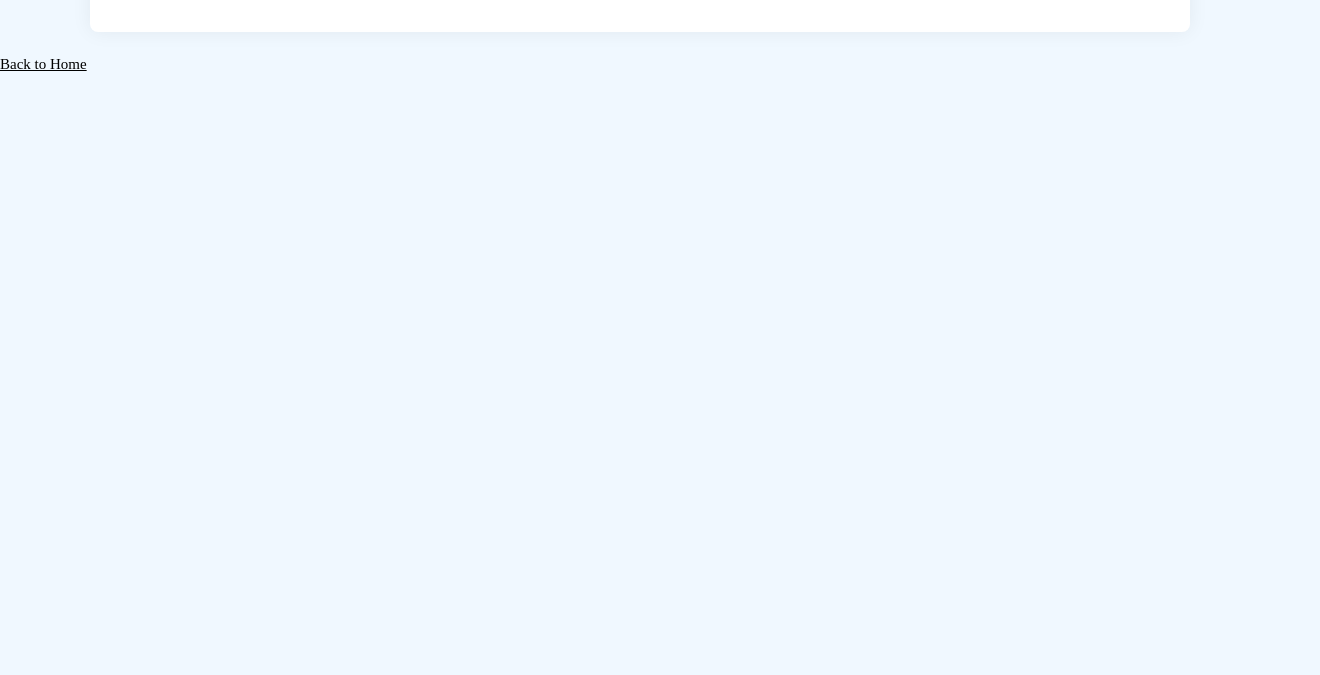
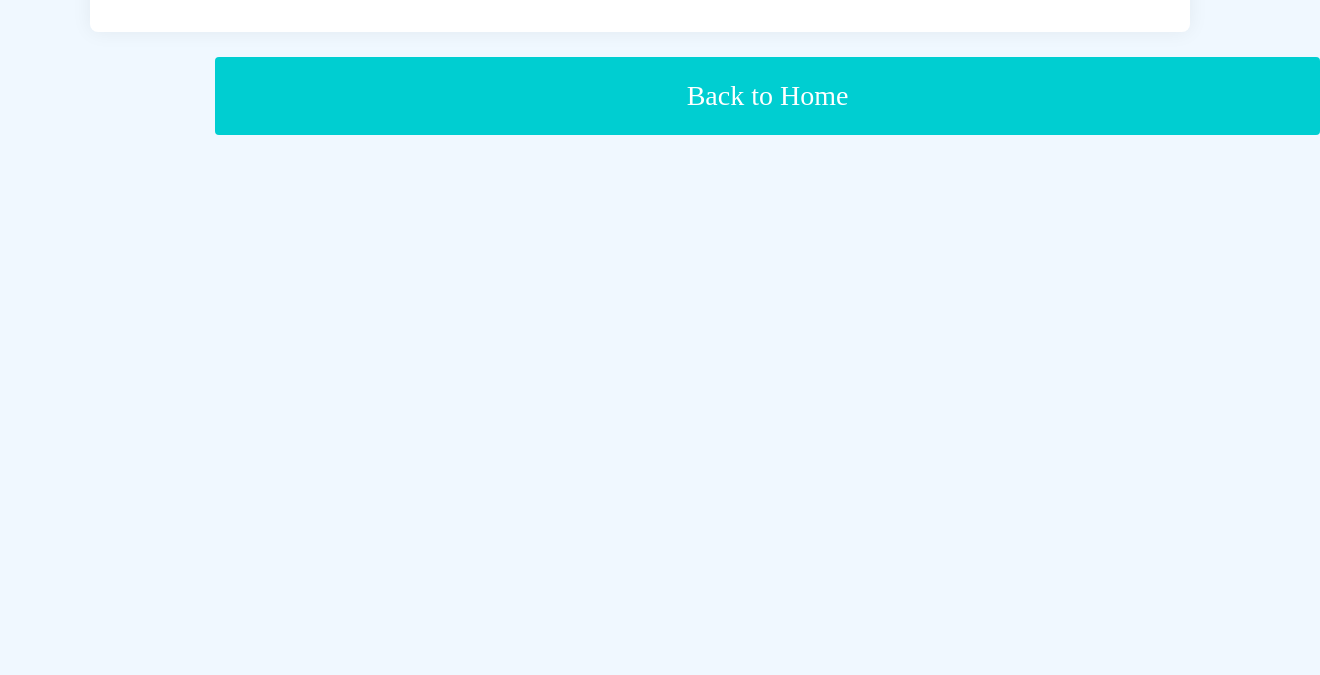
Before and after one commit to Data-struct-Project/contact-demo1, a plain HTML site: page success.html in a window 1280 px wide. Shown: the part 125-800 px from the top of the page, 1320 px wide, since content can reach past the window. Drawn offline with nearby package versions, Linux system fonts and the light colour scheme.

Commit message:
Update contact.css

```diff
--- a/contact.css
+++ b/contact.css
@@ -53,7 +53,7 @@ button[type="submit"] {
     padding: 20px;
     font-size: 24px;
     border-radius: 8px;
-    font-family: "Montserrat";
+    font-family: Bahnschrift;
     color: rgb(27, 166, 247);
     text-align: center;
     cursor: pointer;
@@ -62,7 +62,7 @@ button[type="submit"] {
 }
 
     button[type="submit"]:hover {
-        background-color: rgb(214, 226, 236);
+        background-color: rgb(199 220 238);
     }
 
 #status {
@@ -101,3 +101,45 @@ button[type="submit"] {
         pointer-events: none;
     }
 }
+
+.button {
+    position:relative;
+    left:210px;
+  display: inline-block;
+  border-radius: 4px;
+  background-color: darkturquoise;
+  border: none;
+  color: #FFFFFF;
+  text-align: center;
+  font-size: 28px;
+  padding: 18px;
+  width: 1105px;
+  transition: all 0.5s;
+  cursor: pointer;
+  margin: 5px;
+}
+
+.button span {
+  cursor: pointer;
+  display: inline-block;
+  position: relative;
+  transition: 0.5s;
+}
+
+.button span:after {
+  content: '\00bb';
+  position: absolute;
+  opacity: 0;
+  top: 0;
+  right: -20px;
+  transition: 0.5s;
+}
+
+.button:hover span {
+  padding-right: 25px;
+}
+
+.button:hover span:after {
+  opacity: 1;
+  right: 0;
+}
```
